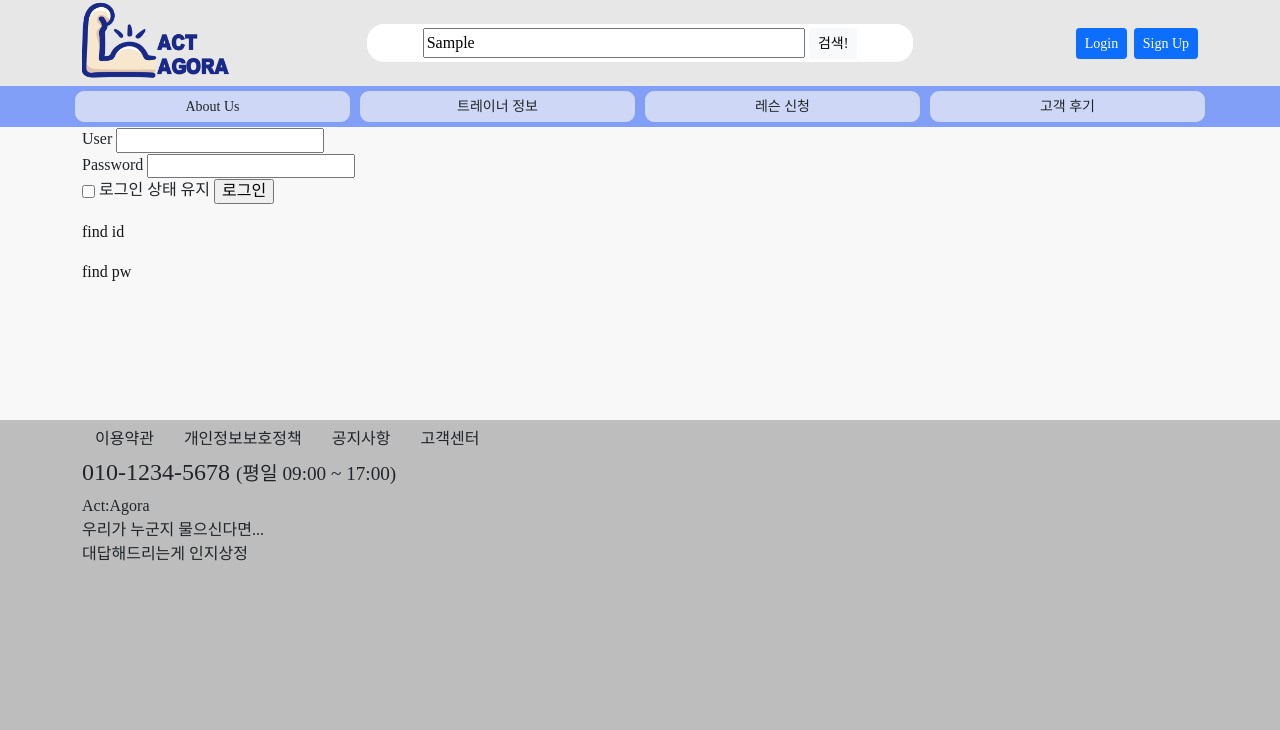
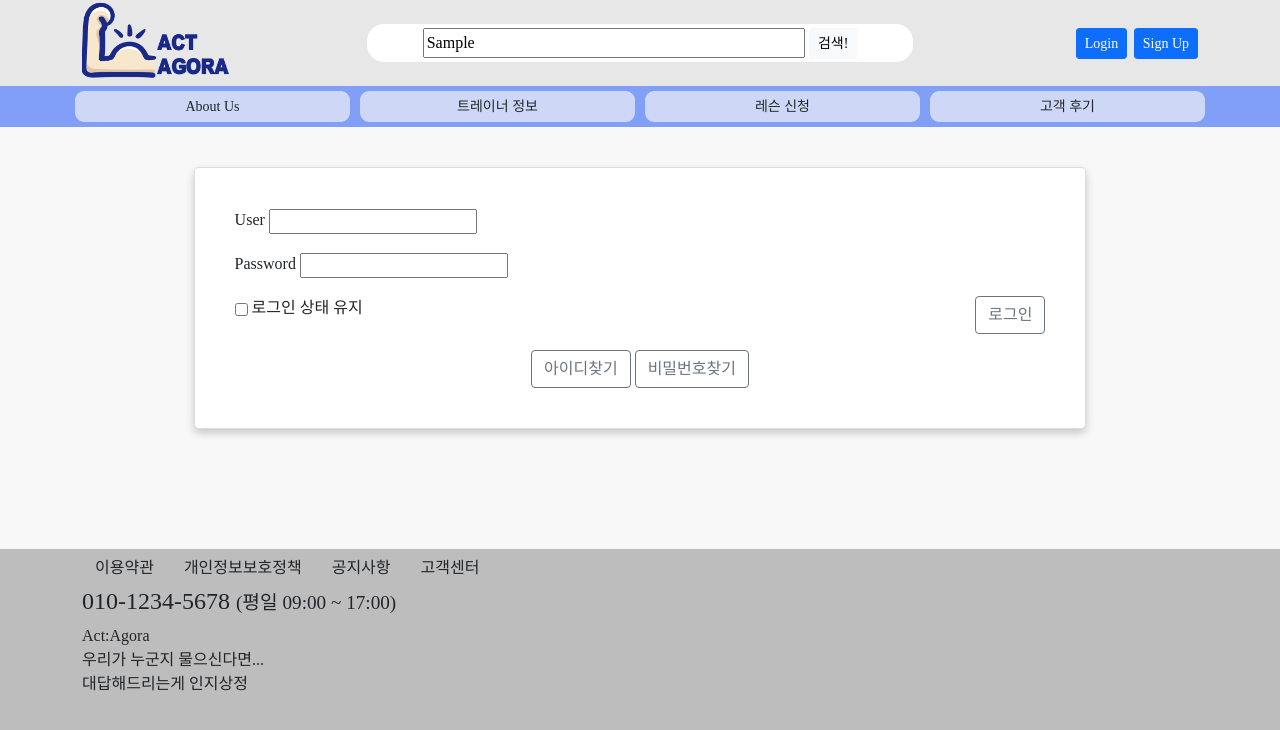
Before and after one commit to 4802852/Act-Agora, a Django app: template templates/accounts/login.html in a window 1280 px wide. Shown: the top 730 px of the page. Run offline with Django 3.2, Linux system fonts and the light colour scheme; the template is opened without the code that fills it: most values are stand-ins (such as "Sample title", 1, 10 or a date in 2020); form fields are guessed from the names that the template uses; some libraries are stand-ins or nearby versions; some web fonts are replaced.

Commit message:
login style todo:register style

```diff
--- a/static/css/styles.css
+++ b/static/css/styles.css
@@ -26,6 +26,8 @@
 body {
     font-family: NotoSansKR;
     background-color: #BDBDBD;
+    margin: 0;
+    padding: 0;
 }
 
 #top-menu-bg {
--- a/templates/accounts/login.html
+++ b/templates/accounts/login.html
@@ -1,11 +1,13 @@
 {% extends "base.html" %}
 
 {% block contents %}
-
+<p>&nbsp;</p>
+<div align="center">
+<div class="card" align="left" style="width: 80%; padding: 40px; border-radius: 5px">
 <form method="post" action="" novalidate>
     {% csrf_token %}
-    <div>
-        <label name="label_user_id" for="{{ form.user_id.id_for_label }}">
+    <div style="margin-bottom: 10px">
+        <label style="margin-bottom: 10px" name="label_user_id" for="{{ form.user_id.id_for_label }}">
             {{ form.user_id.label }}
         </label>
         {{ form.user_id }}
@@ -25,8 +27,8 @@
         {% endfor %}
         {% endif %}
     </div>
-    <div>
-        <label name="label_password" for="{{ form.password.id_for_label }}">
+    <div style="margin-bottom: 10px">
+        <label style="margin-bottom: 10px" name="label_password" for="{{ form.password.id_for_label }}">
             {{ form.password.label }}
         </label>
         {{ form.password }}
@@ -41,13 +43,22 @@
         {% endfor %}
         {% endif %}
     </div>
-    <label>
-        <input type="checkbox" name="remember_session"/>
-        <span>로그인 상태 유지</span>
-    </label>
-    <input type="submit" value="로그인">
+    <div class="row">
+        <div class="col-8">
+            <label>
+                <input type="checkbox" name="remember_session"/>
+                <span>로그인 상태 유지</span>
+            </label>
+        </div>
+        <div class="col-4" align="right">
+            <input type="submit" class="btn btn-outline-secondary" value="로그인">
+        </div>
+    </div>
 </form>
-<p><a href="{% url 'accounts:recovery_id' %}">find id</a></p>
-<p><a href="{% url 'accounts:recovery_pw' %}">find pw</a></p>
-
+<div align="center">
+<a href="{% url 'accounts:recovery_id' %}"><button class="btn btn-outline-secondary">아이디찾기</button></a>
+<a href="{% url 'accounts:recovery_pw' %}"><button class="btn btn-outline-secondary">비밀번호찾기</button></a>
+</div>
+</div>
+</div>
 {% endblock %}
--- a/templates/base.html
+++ b/templates/base.html
@@ -10,7 +10,7 @@
         <script src="{% static 'js/bootstrap.js' %}"></script>
         <script src="https://kit.fontawesome.com/c5df104f7a.js" crossorigin="anonymous"></script>
         <link rel="stylesheet" type="text/css" href="{% static 'css/normalize.css' %}" />
-        <link rel="stylesheet" type="text/css" href="{% static 'css/styles.css' %}?ver=5" />
+        <link rel="stylesheet" type="text/css" href="{% static 'css/styles.css' %}?ver=12" />
         {% block header %}{% endblock %}
     </head>
 
--- a/templates/trainer/trainer_list.html
+++ b/templates/trainer/trainer_list.html
@@ -15,13 +15,13 @@
         <div class="row">
             {% for trainer in trainer_list %}
                 <div class="col-6 col-md-4">
-                    <div class="card">
+                    <div class="card" style="margin-bottom: 10">
                         <a href="{{ trainer.get_absolute_url }}">
                             <div class="row my-3 justify-content-center" style="text-align: center">
                                 {% if trainer.image %}
-                                <img style="width: 70%; margin-bottom: 15px; border-radius: 20px; padding: 0px" src="{{ trainer.image.url }}">
+                                <img style="width: 70%; margin-bottom: 15px; border-radius: 20px" src="{{ trainer.image.url }}">
                                 {% else %}
-                                <img style="width: 70%; margin-bottom: 15px; border-radius: 20px; padding: 0px" src="/static/img/profile.png">
+                                <img style="width: 70%; margin-bottom: 15px; border-radius: 20px" src="/static/img/profile.png">
                                 {% endif %}
                                 <p style="font-size: 20px">{{ trainer.name }}<small>({% for genre in trainer.genre.all %}{{ genre }}{% if not forloop.last %}, {% endif %}{% endfor %})</small></p>
                                 <p style="font-size: 15px; margin-bottom: 1">{{ trainer.place }}</p>
```
Also changed, not shown: templates/accounts/recovery_pw.html (+14 -8 lines), templates/review/review_list.html (+5 -5 lines), db.sqlite3.
